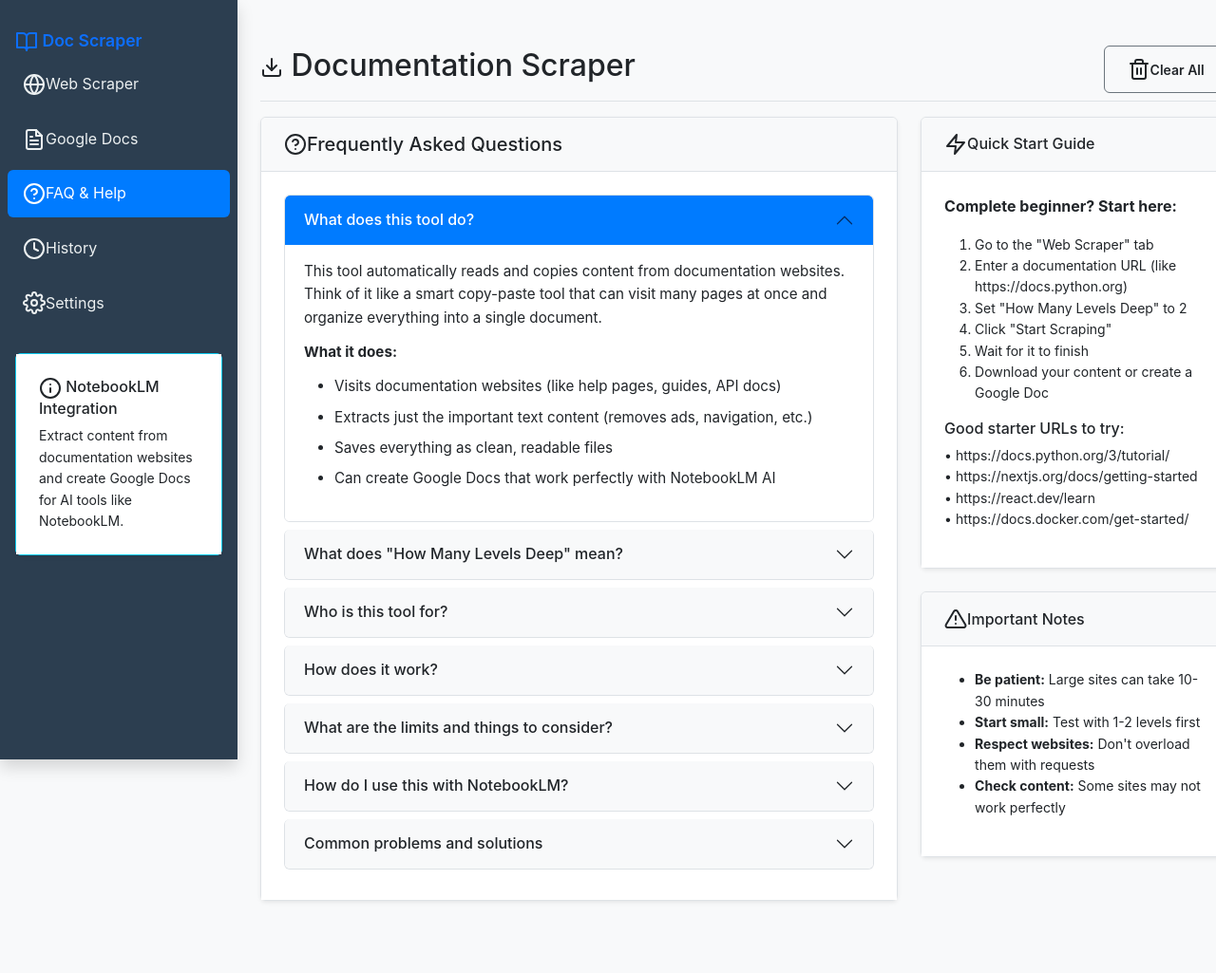
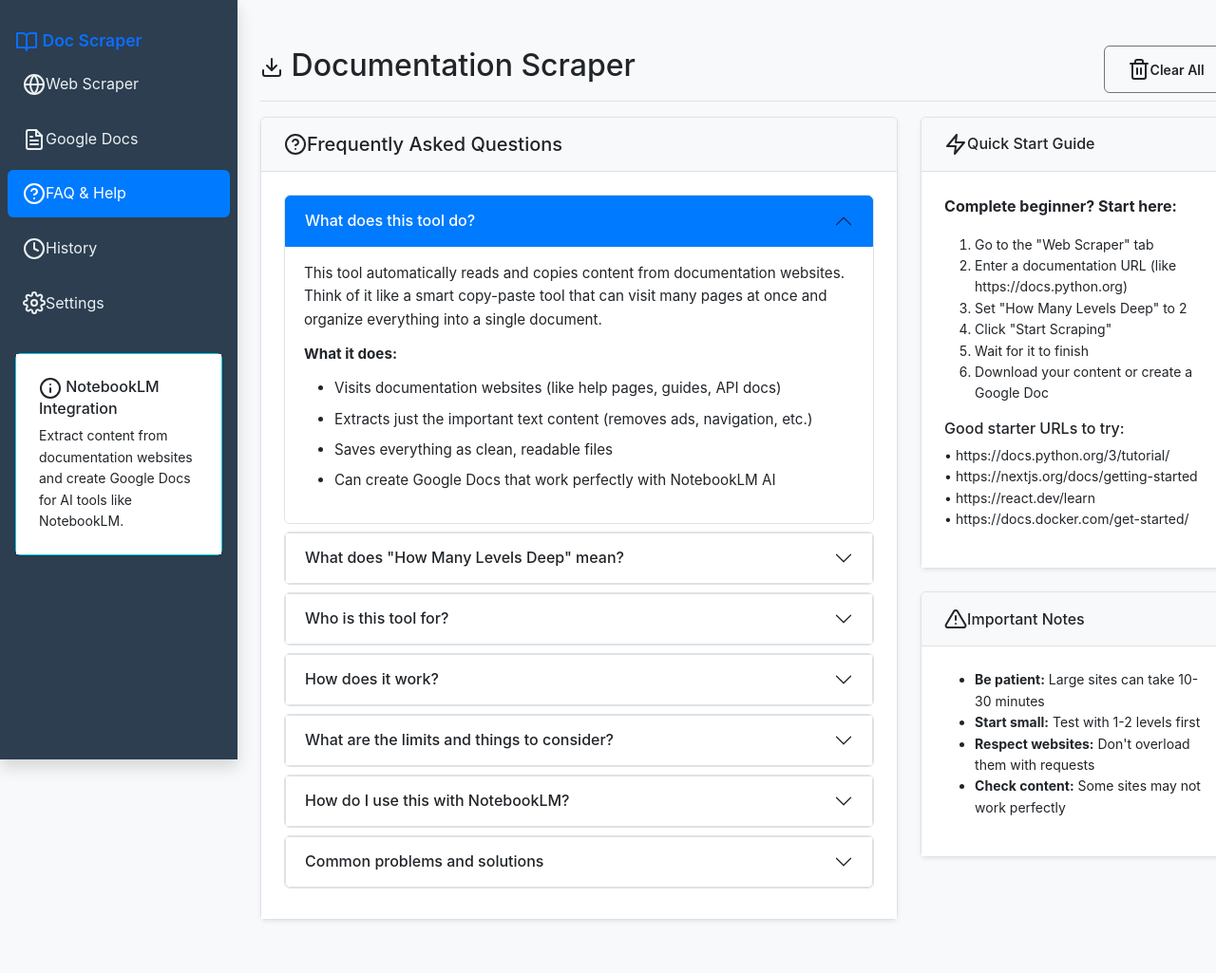
Before and after one commit to matthewmetros/Documentation-Crawler, a Flask app: page / in a window 1280 px wide, after a click on "FAQ & Help". Shown: the whole page at 95% size. Before the commit the page ends 950 px from the top, so only its background shows below. Run offline with Flask 3, Linux system fonts and the light colour scheme; some libraries are stand-ins or nearby versions.

Commit message:
Improve readability of interface elements in light and dark modes
Updates CSS styles to improve element visibility, especially for accordions.

Replit-Commit-Author: Agent
Replit-Commit-Session-Id: f9898362-0343-4570-b9f5-0928aa5fc136
Replit-Commit-Screenshot-Url: https://storage.googleapis.com/screenshot-production-us-central1/0646ffc0-5b52-4bee-aa93-3f6bc17a3b68/f9898362-0343-4570-b9f5-0928aa5fc136/TshAeMZ

```diff
--- a/static/style.css
+++ b/static/style.css
@@ -399,22 +399,31 @@ body {
 
 /* FAQ styling */
 .accordion-button {
-    background-color: var(--light-color);
-    border: none;
+    background-color: white !important;
+    border: 1px solid var(--border-color) !important;
     font-weight: 500;
     padding: 1rem 1.25rem;
     transition: var(--transition);
+    color: #212529 !important;
 }
 
 .accordion-button:not(.collapsed) {
-    background-color: var(--primary-color);
-    color: white;
+    background-color: var(--primary-color) !important;
+    color: white !important;
     box-shadow: none;
+    border-color: var(--primary-color) !important;
 }
 
 .accordion-button:focus {
-    border-color: var(--primary-color);
-    box-shadow: 0 0 0 0.25rem rgba(13, 110, 253, 0.25);
+    border-color: var(--primary-color) !important;
+    box-shadow: 0 0 0 0.25rem rgba(13, 110, 253, 0.25) !important;
+    background-color: white !important;
+    color: #212529 !important;
+}
+
+.accordion-button:hover {
+    background-color: var(--light-color) !important;
+    color: #212529 !important;
 }
 
 .accordion-body {
@@ -437,10 +446,15 @@ body {
 }
 
 .accordion-item {
-    border: 1px solid var(--border-color);
+    border: 1px solid var(--border-color) !important;
     margin-bottom: 0.5rem;
     border-radius: var(--border-radius);
     overflow: hidden;
+    background-color: white !important;
+}
+
+.accordion-collapse {
+    background-color: white !important;
 }
 
 /* Help icon styling */
@@ -527,6 +541,47 @@ p, span, div, li, td, th {
     border: 1px solid var(--border-color);
     border-radius: var(--border-radius);
     box-shadow: var(--box-shadow-lg);
+}
+
+/* Bootstrap 5 Accordion CSS Variable Overrides - MUST BE LAST */
+.accordion {
+    --bs-accordion-btn-bg: white;
+    --bs-accordion-btn-color: #212529;
+    --bs-accordion-active-bg: #007bff;
+    --bs-accordion-active-color: white;
+    --bs-accordion-body-bg: white;
+    --bs-accordion-body-color: #212529;
+    --bs-accordion-border-color: #dee2e6;
+}
+
+/* Force accordion button styling */
+.accordion-button {
+    background: white !important;
+    color: #212529 !important;
+    border: 1px solid #dee2e6 !important;
+}
+
+.accordion-button:not(.collapsed) {
+    background: #007bff !important;
+    color: white !important;
+    border-color: #007bff !important;
+}
+
+.accordion-button:focus {
+    background: white !important;
+    color: #212529 !important;
+    border-color: #007bff !important;
+    box-shadow: 0 0 0 0.25rem rgba(0, 123, 255, 0.25) !important;
+}
+
+.accordion-button:hover:not(.collapsed) {
+    background: #0056b3 !important;
+    color: white !important;
+}
+
+.accordion-button:hover.collapsed {
+    background: #f8f9fa !important;
+    color: #212529 !important;
 }
 
 .toast-header {
```
Also changed, not shown: attached_assets/Screenshot 2025-07-22 at 2.10.14 PM_1753186219356.png (added).
